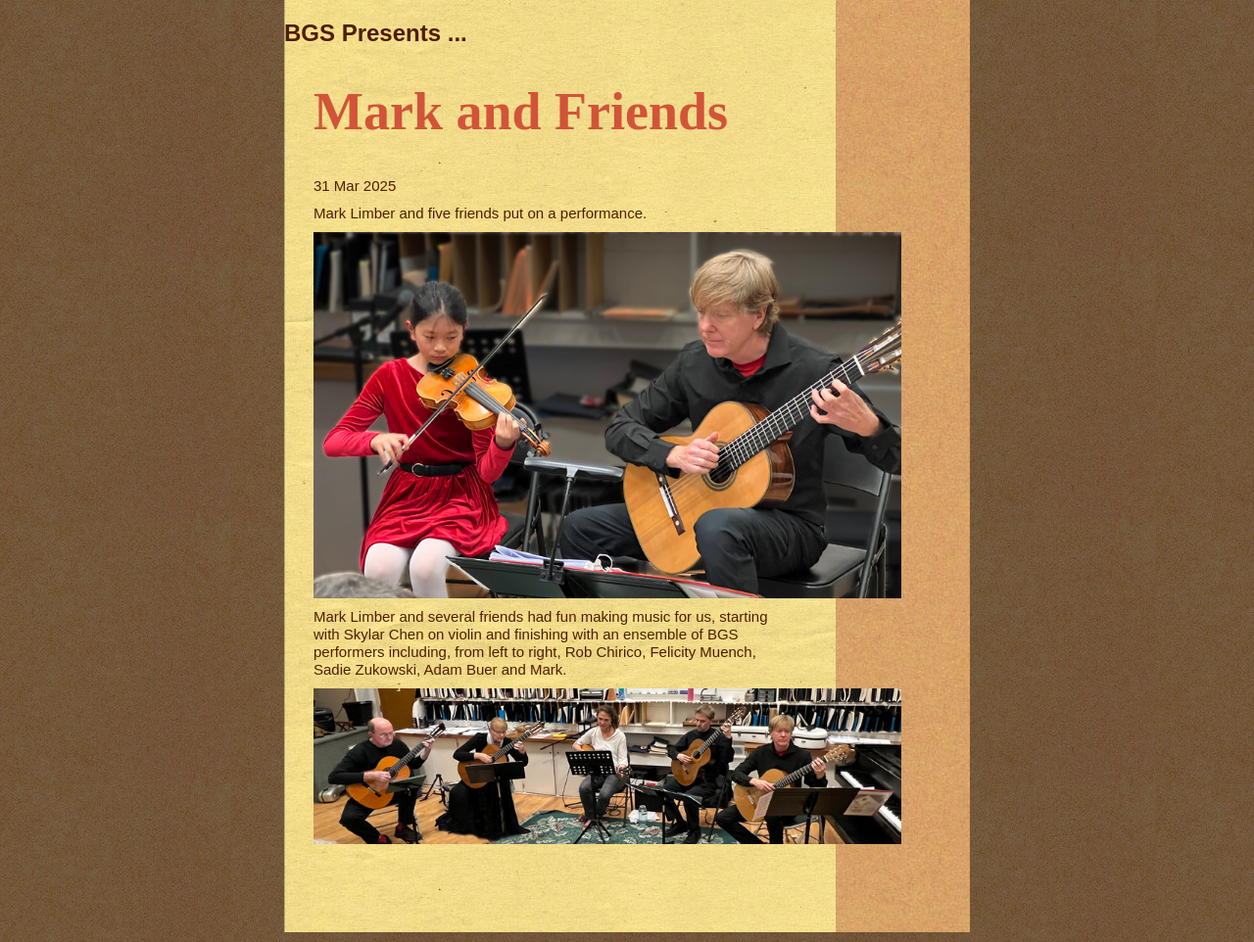
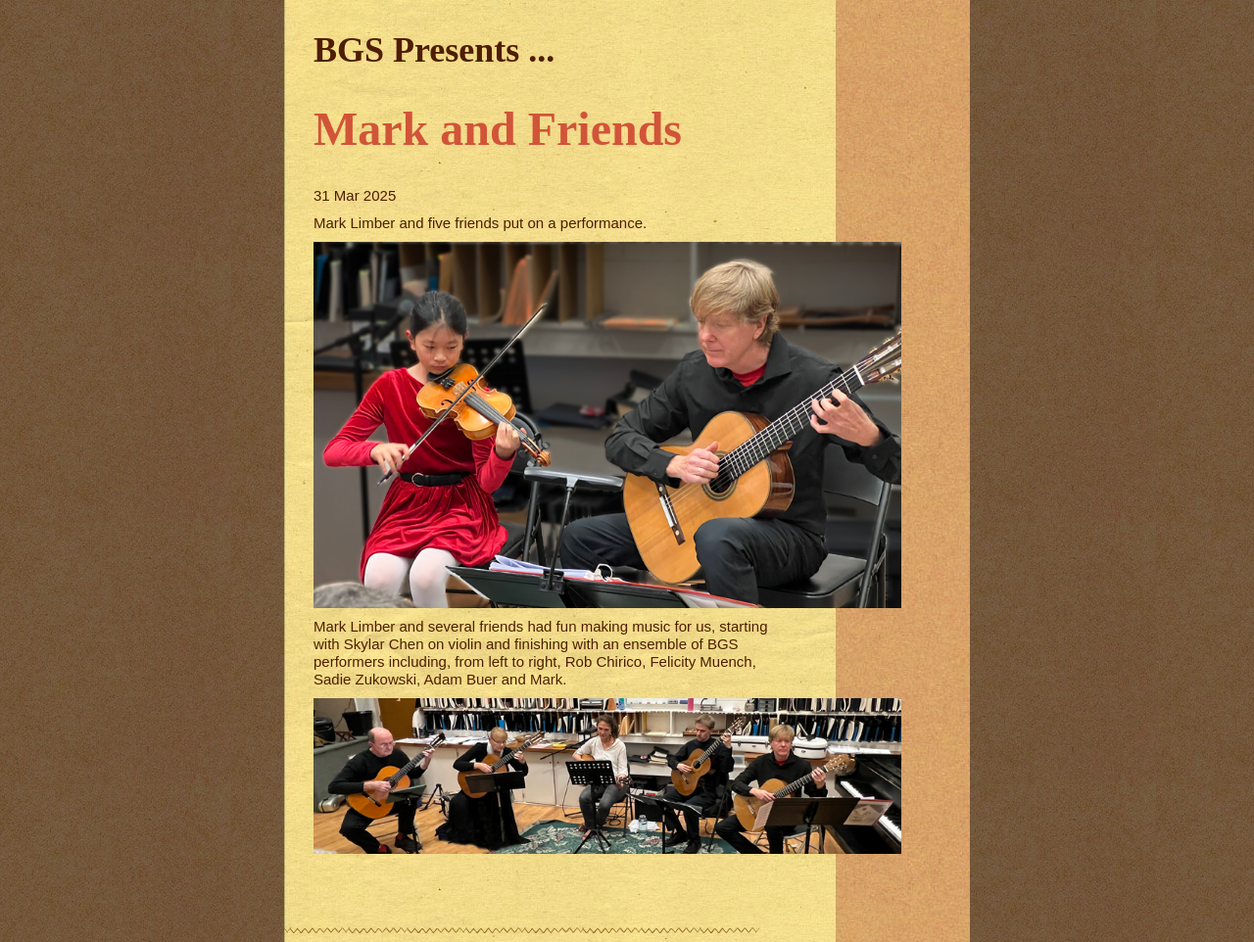
Before and after one commit to boulderguitarsociety/boulderguitarsociety.github.io, a Jekyll site: the page built from _posts/2025-03-31-mark-and-friends.md, in a window 1280 px wide. Shown: the whole page at 98% size. Built offline with Jekyll 4.4.1, drawn with Linux system fonts in a browser that asks for light colours.

Commit message:
fix footer src, reduce h1 size, stlye h2

```diff
--- a/_layouts/meeting.html
+++ b/_layouts/meeting.html
@@ -15,7 +15,7 @@ layout: default
 
    <div id="footer">
       <div id="wgly3">
-         <img src="stylings/PrintedPaper_line-3_3.png" alt="">
+         <img src="/stylings/PrintedPaper_line-3_3.png" alt="">
       </div>
    </div>
 </div>
--- a/stylings/common.css
+++ b/stylings/common.css
@@ -55,9 +55,14 @@ body {
 .meeting h1 {
    color: rgb(209, 84, 57);
    font-family: 'Times New Roman', serif;
-   font-size: 54px;
-   font-weight: 600;
-   line-height: 61px;
+   font-size: 48px;
+   line-height: 55px;
+   margin-left: 30px;
+}
+
+.meeting h2 {
+   font-family: 'Times New Roman', serif;
+   font-size: 36px;
    margin-left: 30px;
 }
 
```
